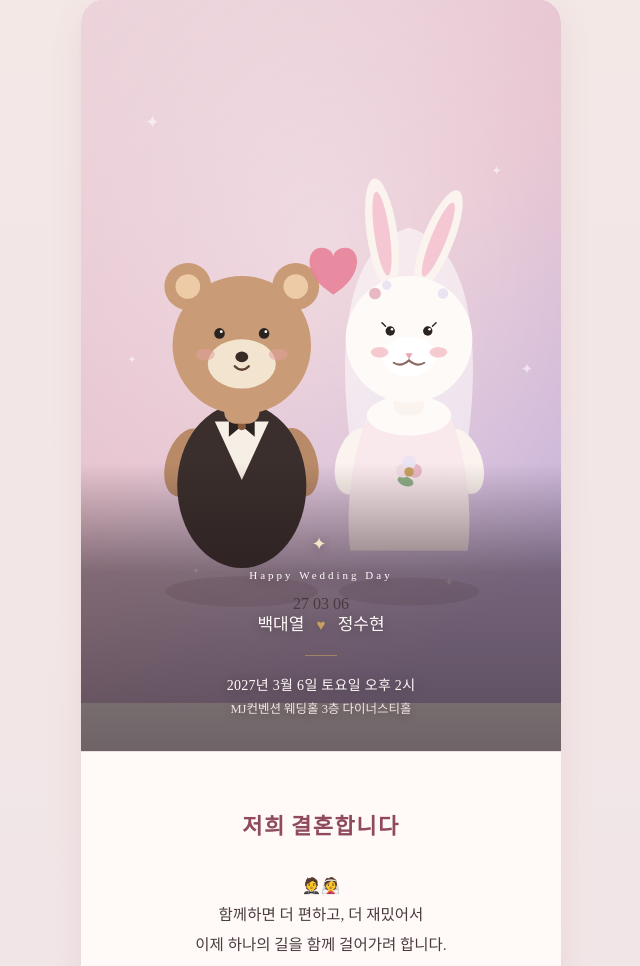
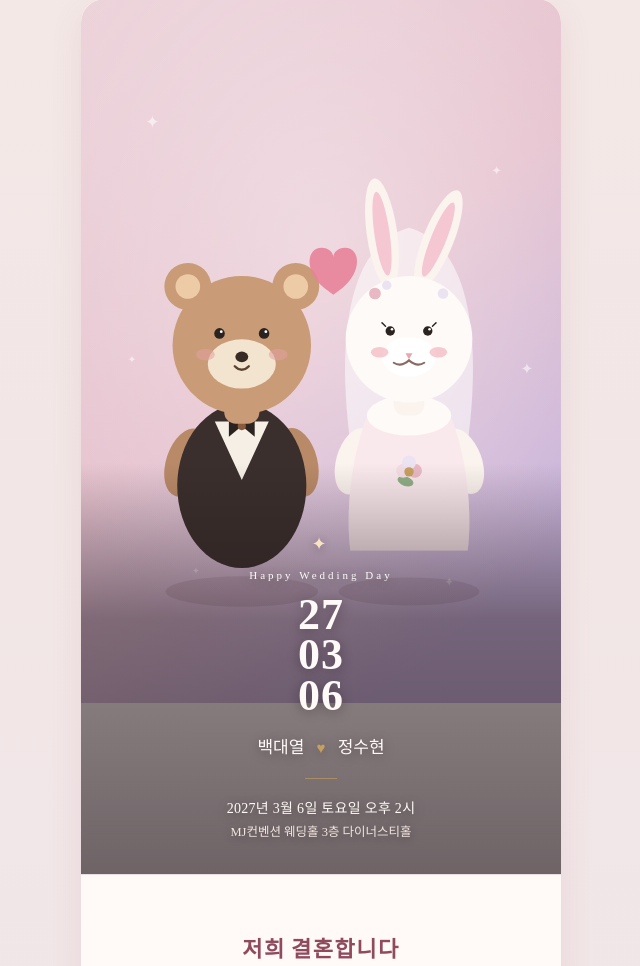
Before and after one commit to hyunni26/wd_invitation, a Flask app: page / in a window 1280 px wide. Shown: the part 25-991 px from the top of the page, without its empty margins (319-959 px from the left). Run offline with Flask 3, Linux system fonts and the light colour scheme; some libraries are stand-ins or nearby versions; some web fonts are replaced.

Commit message:
Update style.css
인트로 문구 순차 등장 애니메이션 적용, 히어로에 큰 날짜(27/03/06/SAT) 추가

```diff
--- a/static/css/style.css
+++ b/static/css/style.css
@@ -133,6 +133,40 @@ body {
   color: var(--color-rose);
   margin: 0 0 14px;
   font-weight: 500;
+}
+
+.hero__bigdate {
+  line-height: 0.92;
+  margin: 0 0 20px;
+}
+
+.hero__bigdate-num {
+  display: block;
+  font-family: var(--font-serif-kr);
+  font-weight: 700;
+  font-size: 44px;
+  letter-spacing: 1px;
+  color: var(--color-rose-deep);
+}
+
+.hero__bigdate-dow {
+  display: block;
+  margin-top: 10px;
+  font-family: var(--font-serif-en);
+  font-size: 12px;
+  font-weight: 600;
+  letter-spacing: 5px;
+  color: var(--color-gold);
+}
+
+.hero--split .hero__bigdate-num {
+  color: #fffaf8;
+  text-shadow: 0 2px 12px rgba(20, 12, 14, 0.35);
+}
+
+.hero--split .hero__bigdate-dow {
+  color: #f6e4c4;
+  text-shadow: 0 2px 10px rgba(20, 12, 14, 0.3);
 }
 
 .hero__names {
@@ -574,12 +608,15 @@ body {
 .intro__inner {
   text-align: center;
   padding: 0 32px;
-  opacity: 0;
-  transform: translateY(14px);
-  animation: intro-in 1s ease forwards 0.15s;
 }
 
-@keyframes intro-in {
+.intro__inner > * {
+  opacity: 0;
+  transform: translateY(12px);
+  animation: intro-line-in 0.7s ease forwards;
+}
+
+@keyframes intro-line-in {
   to { opacity: 1; transform: translateY(0); }
 }
 
@@ -588,6 +625,7 @@ body {
   font-size: 20px;
   letter-spacing: 4px;
   margin: 0 0 16px;
+  animation-delay: 0.1s;
 }
 
 .intro__eyebrow {
@@ -597,6 +635,7 @@ body {
   color: var(--color-rose);
   margin: 0 0 18px;
   font-weight: 500;
+  animation-delay: 0.4s;
 }
 
 .intro__names {
@@ -606,6 +645,7 @@ body {
   line-height: 1.5;
   margin: 0 0 14px;
   color: var(--color-ink);
+  animation-delay: 0.7s;
 }
 
 .intro__amp {
@@ -620,6 +660,7 @@ body {
   color: var(--color-ink-soft);
   margin: 0 0 22px;
   letter-spacing: 0.5px;
+  animation-delay: 1s;
 }
 
 .intro__divider {
@@ -627,7 +668,7 @@ body {
   height: 1px;
   background: var(--color-gold);
   margin: 0 auto 18px;
-  opacity: 0.6;
+  animation-delay: 1.3s;
 }
 
 .intro__date {
@@ -636,11 +677,12 @@ body {
   color: var(--color-rose-deep);
   margin: 0;
   font-weight: 600;
+  animation-delay: 1.5s;
 }
 
 @media (prefers-reduced-motion: reduce) {
   .intro { transition: none; }
-  .intro__inner { animation: none; opacity: 1; transform: none; }
+  .intro__inner > * { animation: none; opacity: 1; transform: none; }
 }
 
 /* ---------- 컨페티 (페이지 진입 애니메이션) ---------- */
```
